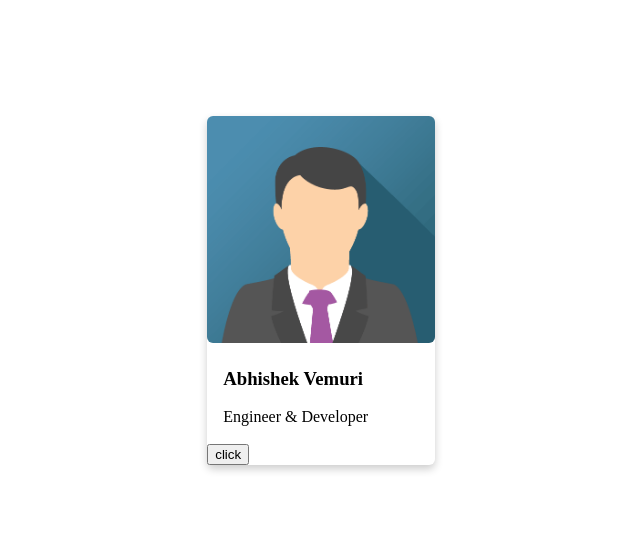
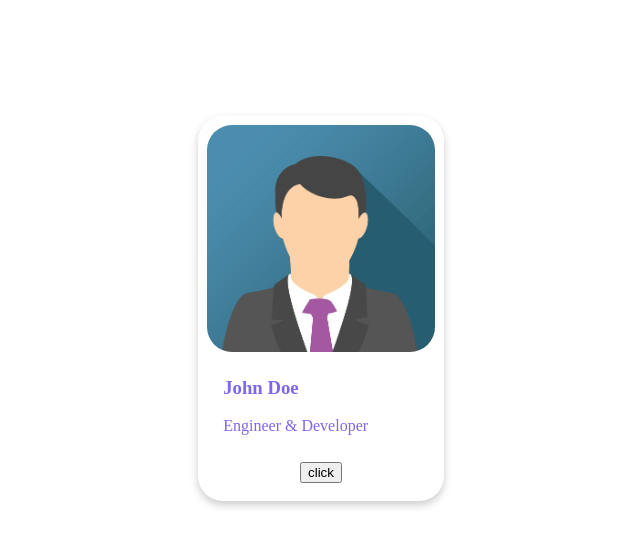
Before and after one commit to cyber-titan/mern-stack, a website: page card.html in a window 1280 px wide. Shown: the whole page, without its empty margins (319-959 px from the left). Drawn offline with Linux system fonts and the light colour scheme.

Commit message:
done card toggle

```diff
--- a/card.html
+++ b/card.html
@@ -9,9 +9,8 @@
             width: 18%;
             /* transition: 0.3s; */
             margin: auto;
-            border-radius: 6px;
-            /* display: flex;
-            flex-wrap: wrap; */
+            padding: 9px;
+            border-radius: 25px;
         }
 
         .card:hover{
@@ -20,6 +19,10 @@
 
         .container{
             padding: 2px 16px;
+        }
+
+        .container > h3, p{
+            color: mediumslateblue;
         }
 
         @media(max-width: 540px){
@@ -33,32 +36,34 @@
 <body>
     <br><br><br><br><br><br>
     <div class="card">
-        <img id="userImage" class="profile-picture" src="public/avatar.png" alt="Avatar" style="width: 100%; border-radius: 6px;">
+        <img id="userImage" class="profile-picture" src="public/images/avatar.png" alt="Avatar" style="width: 100%; border-radius: 25px;">
         <div class="container">
-            <h3 id="userTitle"><b>Abhishek Vemuri</b></h3>
+            <h3 id="userTitle"><b>John Doe</b></h3>
             <p id="userDesignation">Engineer & Developer</p>
         </div>
 
-        <button onClick="toggleUser()">click</button>
+        <div align="center">
+            <button onClick="toggleUser()" style="margin: 9px;">click</button>
+        </div>
 
 
     </div>
     <script>
         const userOne = {
-            name: "John Doe"
-            designation: "Engineer"
+            name: "John Doe",
+            designation: "Engineer & Developer",
             image: "/public/images/avatar.png"
         }
         const userTwo = {
-            name: "Jane Doe"
-            designation: "Designer"
-            image: "/public/images/jane doe.png"
+            name: "Jane Doe",
+            designation: "Designer",
+            image: "/public/images/jane doe.jpeg"
         }
 
         let currentIsJohn = true;
         let currentUser = userOne;
 
-
+        // getting HTML data using id
         let userTitle = document.getElementById("userTitle");
         let userImage = document.getElementById("userImage");
         let userDesignation = document.getElementById("userDesignation");
```
Also changed, not shown: public/avatar.png (deleted).
